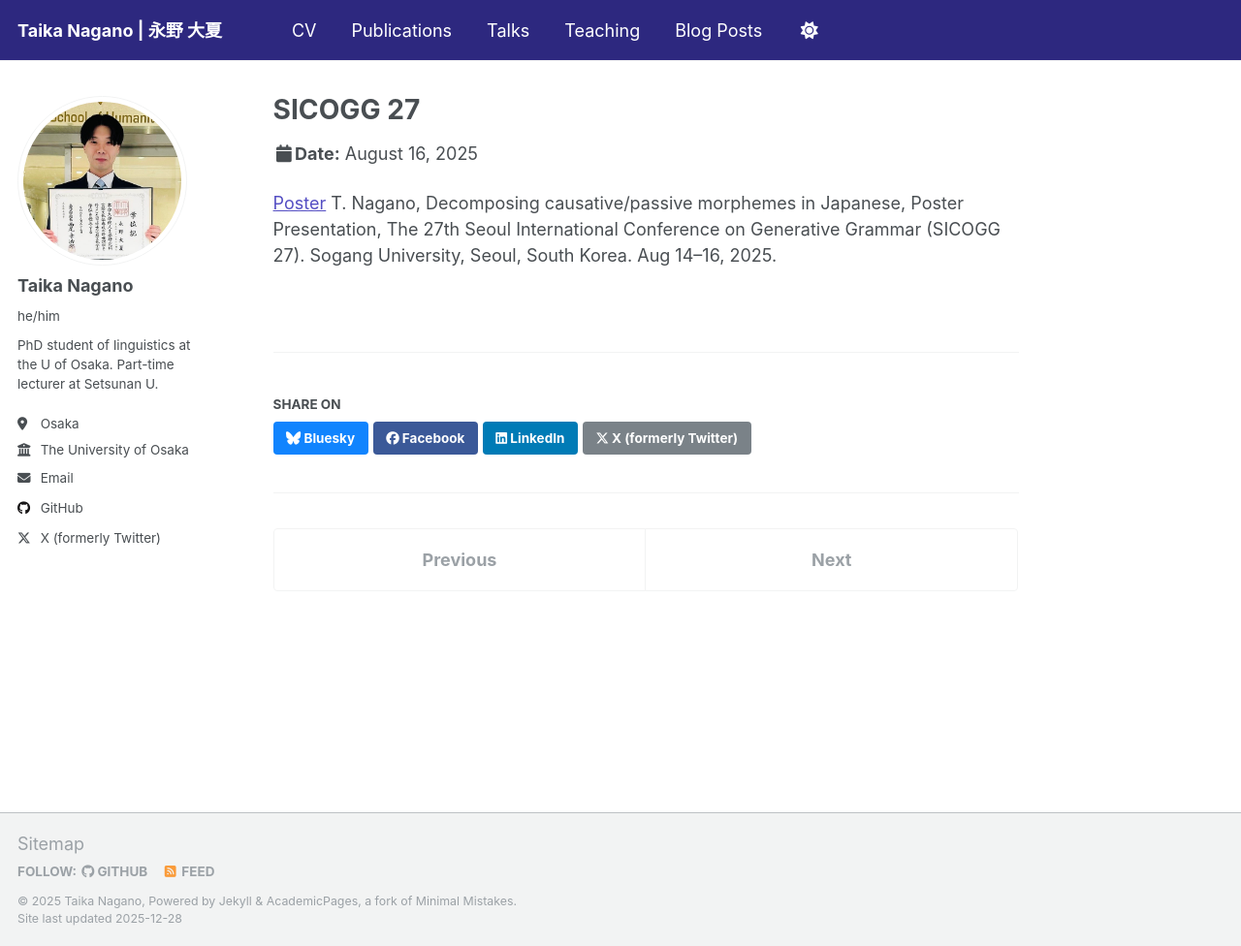
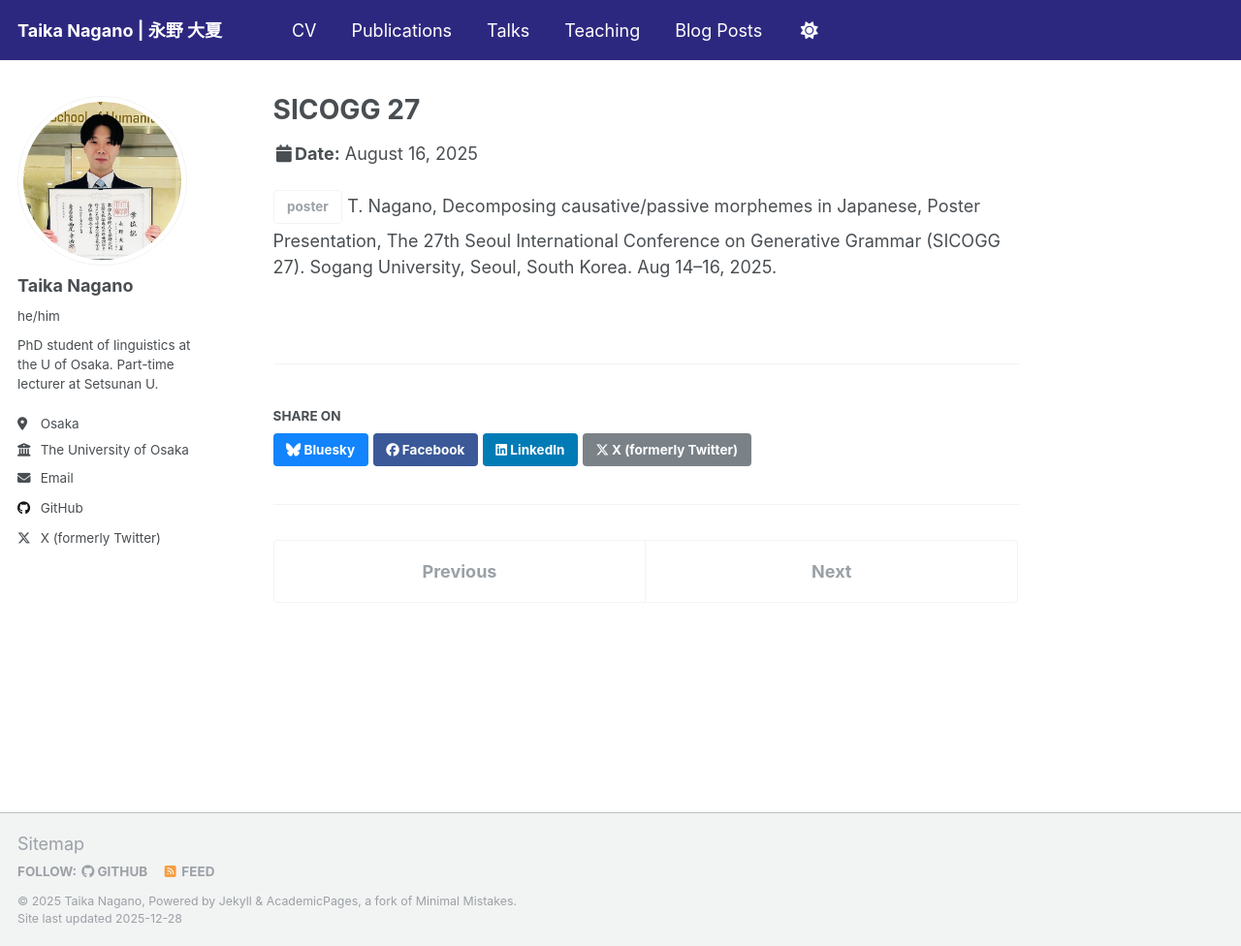
Before and after one commit to TaikaNagano/taikanagano.github.io, a Jekyll site: the page built from _talks/sicogg27.md, in a window 1280 px wide and 976 px high. Shown: the whole window at 97% size. Built offline with Jekyll 4.4.1, drawn with Linux system fonts in a browser that asks for light colours.

Commit message:
Update sicogg27.md

```diff
--- a/_talks/sicogg27.md
+++ b/_talks/sicogg27.md
@@ -8,5 +8,5 @@ date: 2025-08-16
 location: "Seoul, South Korea"
 ---
 
-[Poster](https://drive.google.com/file/d/1YqoCuUL1uCMEDkVeg-jeyWpasc8ixq55/view?usp=drive_link)
+[<span class="btn btn--inverse">poster</span>](https://drive.google.com/file/d/1YqoCuUL1uCMEDkVeg-jeyWpasc8ixq55/view?usp=drive_link)
 T. Nagano, Decomposing causative/passive morphemes in Japanese, Poster Presentation, The 27th Seoul International Conference on Generative Grammar (SICOGG 27). Sogang University, Seoul, South Korea. Aug 14--16, 2025.
```
